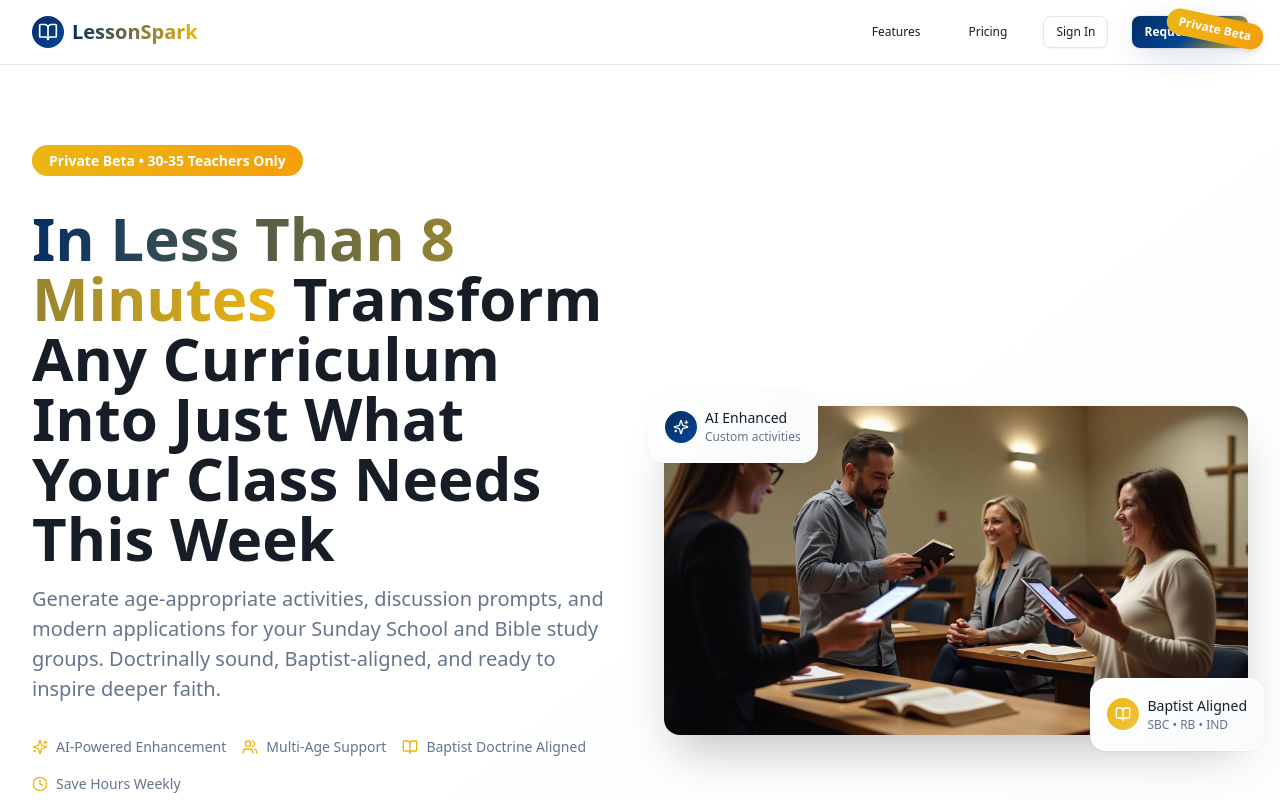
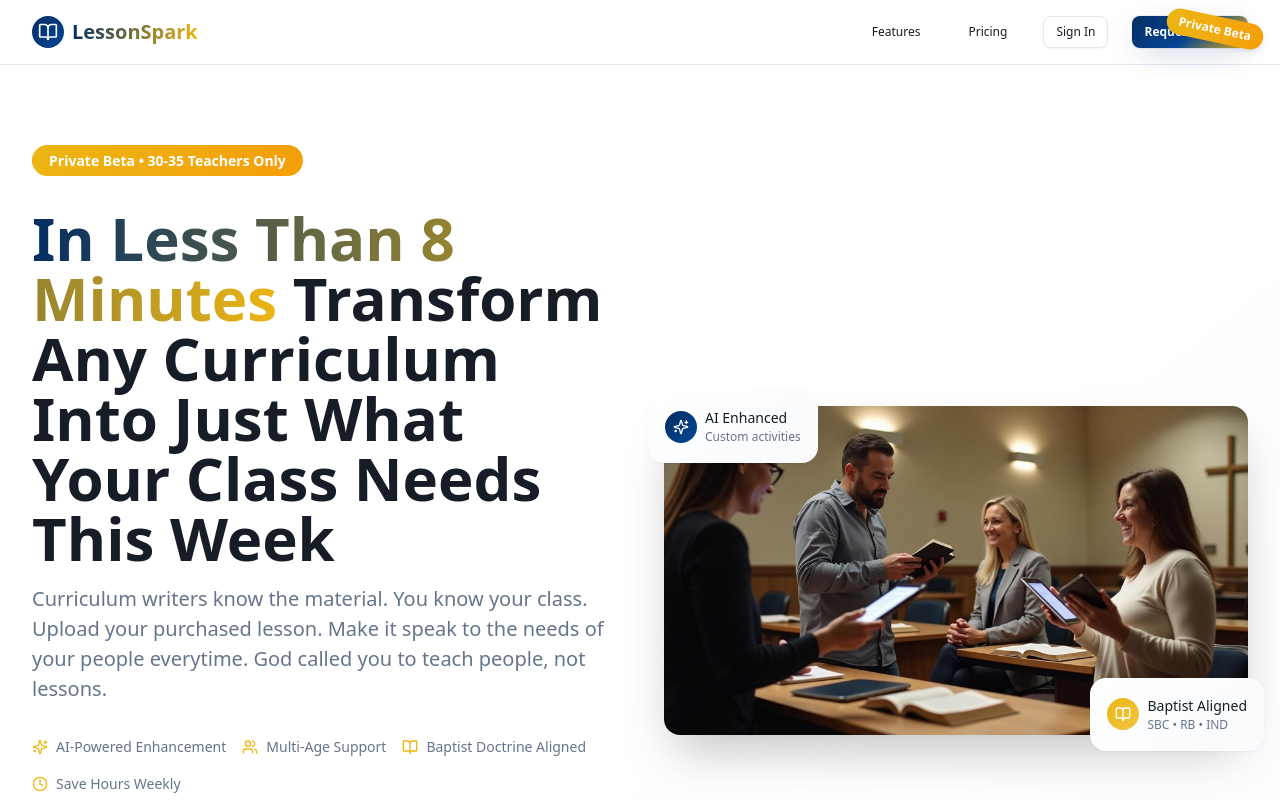
Before and after one commit to lynn75965/biblelessonspark, a React (Vite) app: page / in a window 1280 px wide. Shown: the top 800 px of the page. Built offline with nearby package versions, Linux system fonts and the light colour scheme; the HTML template or start-up script is replaced by a standard one.

Commit message:
Update hero section text

```diff
--- a/src/components/landing/HeroSection.tsx
+++ b/src/components/landing/HeroSection.tsx
@@ -32,9 +32,8 @@ export function HeroSection({ onRequestAccess, onSignIn }: HeroSectionProps) {
               </h1>
 
               <p className="text-xl text-muted-foreground max-w-2xl lg:max-w-none">
-                Generate age-appropriate activities, discussion prompts, and modern applications
-                for your Sunday School and Bible study groups. Doctrinally sound, Baptist-aligned,
-                and ready to inspire deeper faith.
+                Curriculum writers know the material. You know your class. Upload your purchased lesson.
+                Make it speak to the needs of your people everytime. God called you to teach people, not lessons.
               </p>
             </div>
 
```
